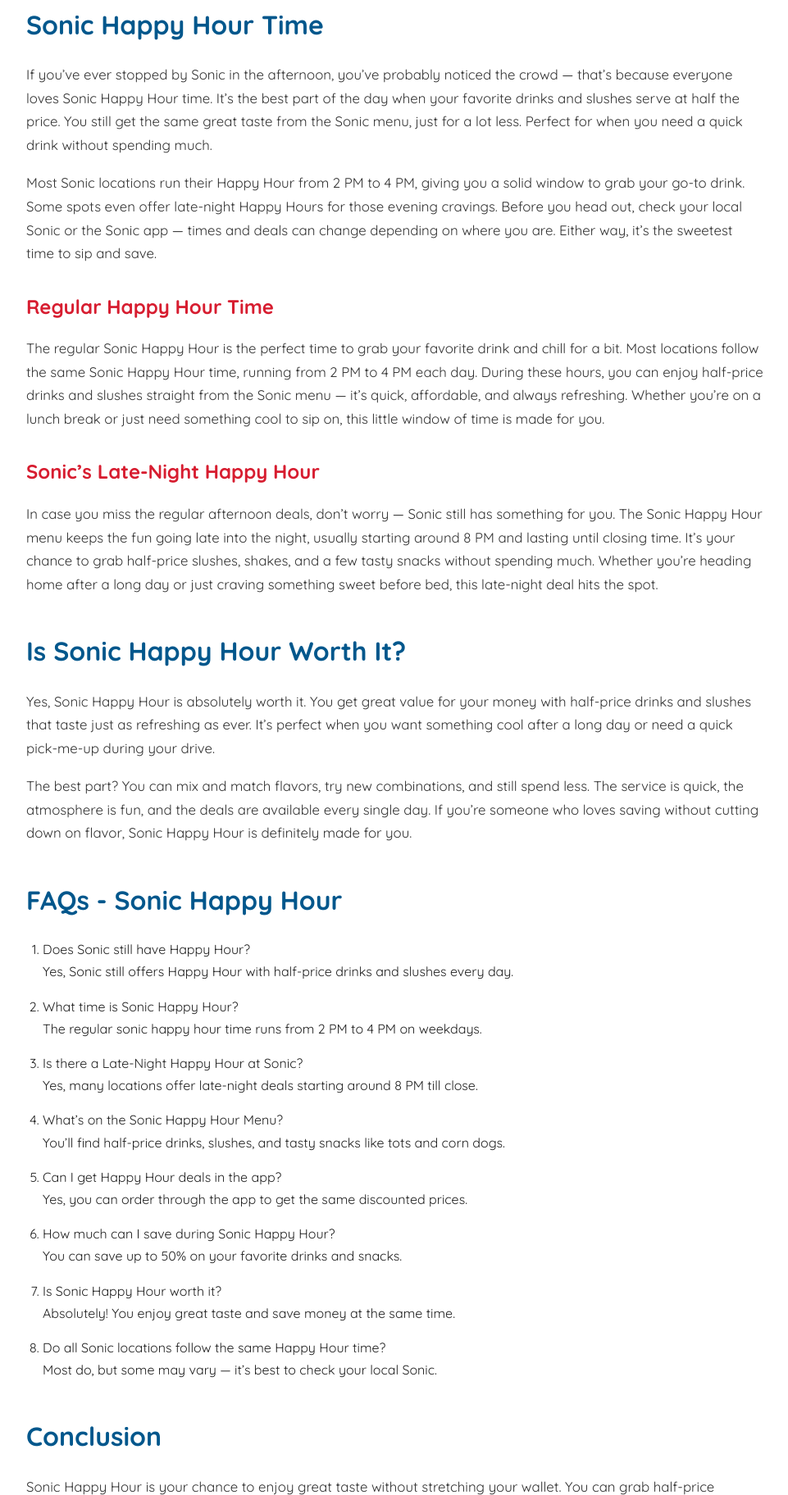
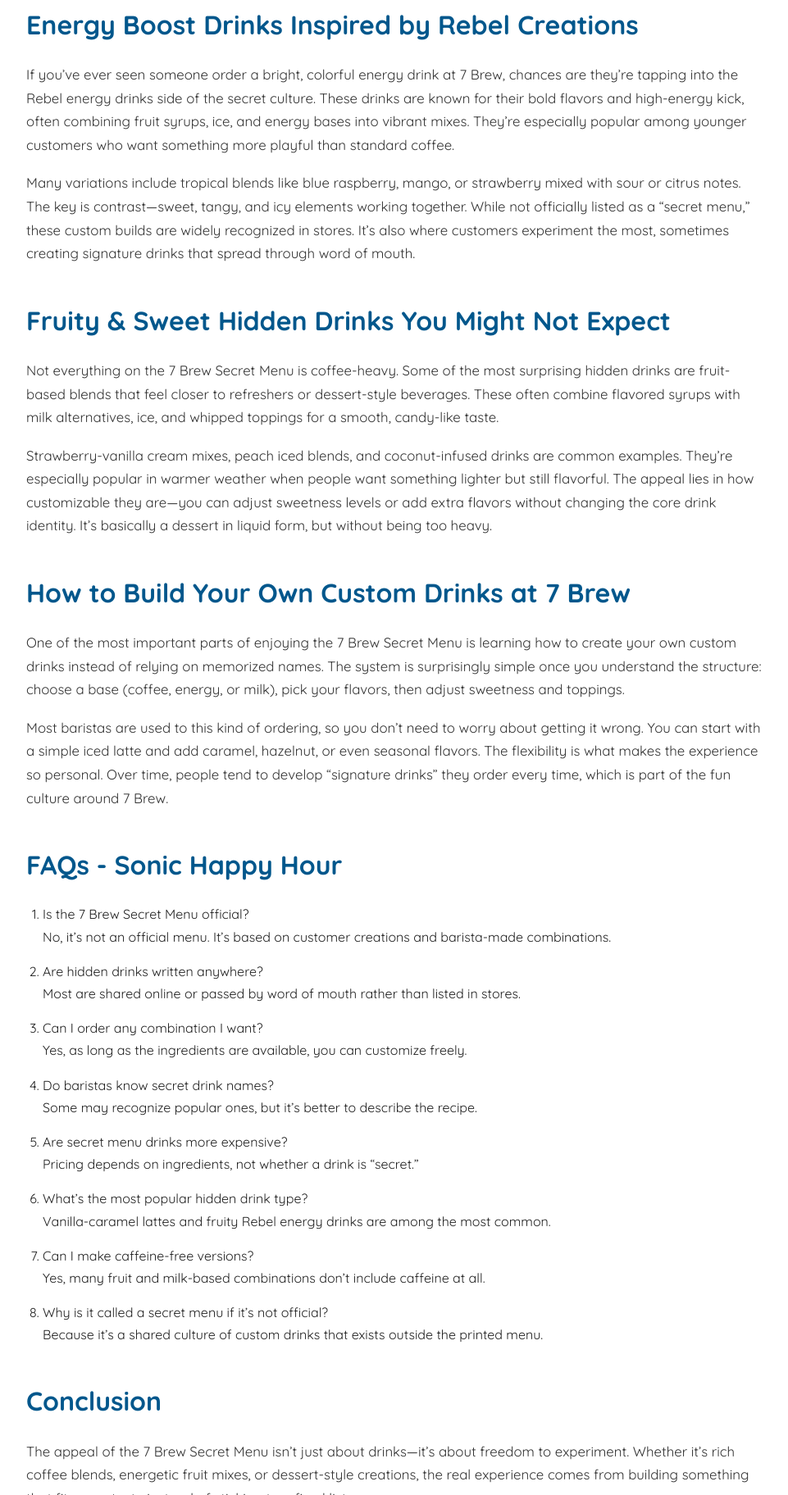
Before and after one commit to 7brewsecretmenu/secret-menu, a plain HTML site: page index.html in a window 1280 px wide. Shown: the part 976-2800 px from the top of the page at 82% size, without its empty margins (158-1119 px from the left). Drawn offline with Linux system fonts and the light colour scheme.

Commit message:
index.html

```diff
--- a/index.html
+++ b/index.html
@@ -3,7 +3,7 @@
 <head>
   <meta charset="UTF-8" />
   <meta name="viewport" content="width=device-width, initial-scale=1.0" />
-  <title>7 Brew Secret Menu Overview and Why It Became So Popular</title>
+  <title>7 Brew Secret Menu: Full List of Hidden Drinks You Must Try</title>
   <link rel="preconnect" href="https://fonts.googleapis.com">
   <link rel="preconnect" href="https://fonts.gstatic.com" crossorigin>
   <link href="https://fonts.googleapis.com/css2?family=Quicksand:wght@400;600;700&display=swap" rel="stylesheet">
@@ -14,69 +14,66 @@
   <!-- Header / Logo -->
   <header class="hero-section">
     <h1 class="logo">7 Brew Secret <span>Menu</span></h1>
-    <p class="subtitle">7 Brew Secret Menu Overview and Why It Became So Popular</p>
+    <p class="subtitle">7 Brew Secret Menu: Full List of Hidden Drinks You Must Try</p>
   </header>
 
   <!-- Content Section -->
   <section class="content">
 
 <p>
-If you’re someone who enjoys grabbing a quick drink or snack without spending too much, then the <b>Sonic Happy Hour</b> is made for you. During this special time, you can enjoy half-price drinks, refreshing slushes, and other favorites from the Sonic menu. Whether you’re stopping by for a cold drink on a hot day or want to treat yourself after work, this offer lets you save money while enjoying the same great taste Sonic is known for.
+The idea of a 7 Brew Secret Menu has taken on a life of its own among coffee fans who love experimenting beyond the standard menu. It’s not an official printed list, but rather a collection of hidden drinks, custom combinations, and barista-inspired creations that regular customers have discovered over time. These drinks often blend syrups, milk styles, and espresso shots in unexpected ways, giving a more personalized coffee experience. You can explore the brand’s official offerings through 7 Brew Coffee, but the real fun happens when you start mixing things creatively.
 </p>
-    <p>What makes it even better is how simple it is — you just pull up, place your order, and enjoy your favorites for less. The Sonic Happy Hour menu changes from time to time, with new flavors and limited-time deals that keep things exciting. Before heading out, check your local Sonic or the app to see what’s available near you, so you never miss a good deal.
+    <p>At its core, this secret culture is about flexibility. Instead of sticking only to menu names, customers learn how to build drinks from scratch. Think of it as ordering your personality in a cup. That’s why people keep sharing new combinations online, turning simple coffee runs into something a bit more exciting and social.
 </p>
 
-    <h2>What is Sonic Happy Hour?</h2>
+    <h2>Hidden Coffee-Based Drinks That Regulars Swear By</h2>
 
-<p> <a href="https://sonicmenuusa.com/sonic-happy-hour/">Sonic Happy Hour</a> is your go-to time for big drink savings on the Sonic menu. It’s a short daily window when many drinks and slushes drop to about half price, so you can grab a refreshing treat without paying full price. The promotion usually shows up in the afternoon and sometimes again late at night — but exact hours can vary by location.
+<p> The coffee side of the 7 Brew Secret Menu is where things get interesting for traditional caffeine lovers. Many of these hidden drinks start with espresso-based foundations like lattes, breve-style drinks, or iced coffee variations. Espresso itself, a concentrated coffee brewing method explained by sources like Espresso (coffee), gives the base a strong, rich flavor that holds up well with syrups and milk blends.
 </p>
 
-<p> Beyond half-price sips, Sonic often runs app deals and limited-time snack promos that run alongside Happy Hour (think $1 snacky items or seasonal slush floats). That means you can score extra value if you order through the Sonic app or check for local offers first. Always check your local Sonic or the app so you know what’s on the Sonic Happy Hour menu near you.
+<p> Popular combinations often include vanilla-caramel mixes, white chocolate mocha twists, or cinnamon-infused iced lattes. These aren’t listed officially, but baristas frequently know them by customer demand. The charm here is balance—strong coffee flavor with smooth sweetness layered in a way that doesn’t feel overwhelming. Once you understand the base structure, it becomes easy to adjust sweetness or strength to your liking.
 </p>
-    <h2>Sonic Happy Hour Time</h2>
-<p>If you’ve ever stopped by Sonic in the afternoon, you’ve probably noticed the crowd — that’s because everyone loves Sonic Happy Hour time. It’s the best part of the day when your favorite drinks and slushes serve at half the price. You still get the same great taste from the Sonic menu, just for a lot less. Perfect for when you need a quick drink without spending much.
+    <h2>Energy Boost Drinks Inspired by Rebel Creations</h2>
+<p>If you’ve ever seen someone order a bright, colorful energy drink at 7 Brew, chances are they’re tapping into the Rebel energy drinks side of the secret culture. These drinks are known for their bold flavors and high-energy kick, often combining fruit syrups, ice, and energy bases into vibrant mixes. They’re especially popular among younger customers who want something more playful than standard coffee.
 </p>
-    <p>Most Sonic locations run their Happy Hour from 2 PM to 4 PM, giving you a solid window to grab your go-to drink. Some spots even offer late-night Happy Hours for those evening cravings. Before you head out, check your local Sonic or the Sonic app — times and deals can change depending on where you are. Either way, it’s the sweetest time to sip and save.
+    <p>Many variations include tropical blends like blue raspberry, mango, or strawberry mixed with sour or citrus notes. The key is contrast—sweet, tangy, and icy elements working together. While not officially listed as a “secret menu,” these custom builds are widely recognized in stores. It’s also where customers experiment the most, sometimes creating signature drinks that spread through word of mouth.
 </p>
 
-    <h3>Regular Happy Hour Time</h3>
+    <h2>Fruity & Sweet Hidden Drinks You Might Not Expect</h2>
     <p>
-    The regular Sonic Happy Hour is the perfect time to grab your favorite drink and chill for a bit. Most locations follow the same Sonic Happy Hour time, running from 2 PM to 4 PM each day. During these hours, you can enjoy half-price drinks and slushes straight from the Sonic menu — it’s quick, affordable, and always refreshing. Whether you’re on a lunch break or just need something cool to sip on, this little window of time is made for you.
+    Not everything on the 7 Brew Secret Menu is coffee-heavy. Some of the most surprising hidden drinks are fruit-based blends that feel closer to refreshers or dessert-style beverages. These often combine flavored syrups with milk alternatives, ice, and whipped toppings for a smooth, candy-like taste.
+    </p>
+    <p>
+    Strawberry-vanilla cream mixes, peach iced blends, and coconut-infused drinks are common examples. They’re especially popular in warmer weather when people want something lighter but still flavorful. The appeal lies in how customizable they are—you can adjust sweetness levels or add extra flavors without changing the core drink identity. It’s basically a dessert in liquid form, but without being too heavy.
+    </p>
+    <h2>How to Build Your Own Custom Drinks at 7 Brew</h2>
+    <p>
+     One of the most important parts of enjoying the 7 Brew Secret Menu is learning how to create your own custom drinks instead of relying on memorized names. The system is surprisingly simple once you understand the structure: choose a base (coffee, energy, or milk), pick your flavors, then adjust sweetness and toppings.
     </p>
 
-    <h3>Sonic’s Late-Night Happy Hour</h3>
-    <p>
-    In case you miss the regular afternoon deals, don’t worry — Sonic still has something for you. The Sonic Happy Hour menu keeps the fun going late into the night, usually starting around 8 PM and lasting until closing time. It’s your chance to grab half-price slushes, shakes, and a few tasty snacks without spending much. Whether you’re heading home after a long day or just craving something sweet before bed, this late-night deal hits the spot.
-    </p>
-
-    <h2>Is Sonic Happy Hour Worth It?</h2>
-    <p>
-     Yes, Sonic Happy Hour is absolutely worth it. You get great value for your money with half-price drinks and slushes that taste just as refreshing as ever. It’s perfect when you want something cool after a long day or need a quick pick-me-up during your drive.
-    </p>
-
-    <p>The best part? You can mix and match flavors, try new combinations, and still spend less. The service is quick, the atmosphere is fun, and the deals are available every single day. If you’re someone who loves saving without cutting down on flavor, Sonic Happy Hour is definitely made for you.
+    <p>Most baristas are used to this kind of ordering, so you don’t need to worry about getting it wrong. You can start with a simple iced latte and add caramel, hazelnut, or even seasonal flavors. The flexibility is what makes the experience so personal. Over time, people tend to develop “signature drinks” they order every time, which is part of the fun culture around 7 Brew.
 </p>
 
 
 
     <h2>FAQs - Sonic Happy Hour</h2>
     <ol>
-      <li>Does Sonic still have Happy Hour? <br> Yes, Sonic still offers Happy Hour with half-price drinks and slushes every day.</li>
-      <li>What time is Sonic Happy Hour? <br> The regular sonic happy hour time runs from 2 PM to 4 PM on weekdays.</li>
-      <li>Is there a Late-Night Happy Hour at Sonic? <br> Yes, many locations offer late-night deals starting around 8 PM till close.</li>
-      <li>What’s on the Sonic Happy Hour Menu? <br> You’ll find half-price drinks, slushes, and tasty snacks like tots and corn dogs.</li>
-      <li>Can I get Happy Hour deals in the app? <br> Yes, you can order through the app to get the same discounted prices.</li>
-      <li>How much can I save during Sonic Happy Hour? <br> You can save up to 50% on your favorite drinks and snacks.</li>
-      <li>Is Sonic Happy Hour worth it? <br> Absolutely! You enjoy great taste and save money at the same time.</li>
-      <li>Do all Sonic locations follow the same Happy Hour time? <br> Most do, but some may vary — it’s best to check your local Sonic.</li>
+      <li>Is the 7 Brew Secret Menu official? <br> No, it’s not an official menu. It’s based on customer creations and barista-made combinations.</li>
+      <li>Are hidden drinks written anywhere? <br> Most are shared online or passed by word of mouth rather than listed in stores.</li>
+      <li>Can I order any combination I want? <br> Yes, as long as the ingredients are available, you can customize freely.</li>
+      <li>Do baristas know secret drink names? <br> Some may recognize popular ones, but it’s better to describe the recipe.</li>
+      <li>Are secret menu drinks more expensive? <br> Pricing depends on ingredients, not whether a drink is “secret.”</li>
+      <li>What’s the most popular hidden drink type? <br> Vanilla-caramel lattes and fruity Rebel energy drinks are among the most common.</li>
+      <li>Can I make caffeine-free versions? <br> Yes, many fruit and milk-based combinations don’t include caffeine at all.</li>
+      <li>Why is it called a secret menu if it’s not official? <br> Because it’s a shared culture of custom drinks that exists outside the printed menu.</li>
     </ol>
 
     <h2>Conclusion</h2>
     <p>
-      Sonic Happy Hour is your chance to enjoy great taste without stretching your wallet. You can grab half-price slushes, shakes, and snacks that hit the spot every time. It’s made for those moments when you just want to relax, take a break, and enjoy something cool and refreshing without overthinking the price.
+      The appeal of the 7 Brew Secret Menu isn’t just about drinks—it’s about freedom to experiment. Whether it’s rich coffee blends, energetic fruit mixes, or dessert-style creations, the real experience comes from building something that fits your taste instead of sticking to a fixed list.
     </p>
     <p>
-      If you love good deals and fast service, this one’s for you. Just check your nearest location or open the app to see the Sonic Happy Hour schedule. Roll in during that time, order your favorites, and enjoy every sip knowing you saved a few bucks — simple, smart, and delicious.
+      There’s something satisfying about ordering a drink that feels like it was made just for you. That’s why these hidden drinks continue to spread through social media and word of mouth. Once you try a few combinations, it becomes less about following a menu and more about creating your own.
     </p>
 
   </section>
@@ -84,8 +81,8 @@
   <!-- Footer -->
   <footer>
 
-    <p>Disclaimer : All content and menu-related information are sourced and inspired from <a href="https://sonicmenuusa.com/"> Sonicmenuusa.com</a> for informational purposes only.</p>
-    <p>© 2025 Sonic Menu | All Rights Reserved</p>
+    <p>Disclaimer : All content and menu-related information are sourced and inspired from food menu website for informational purposes only.</p>
+    <p>© 2026 7 Brew Secret Menu | All Rights Reserved</p>
   </footer>
 
 </body>
```
